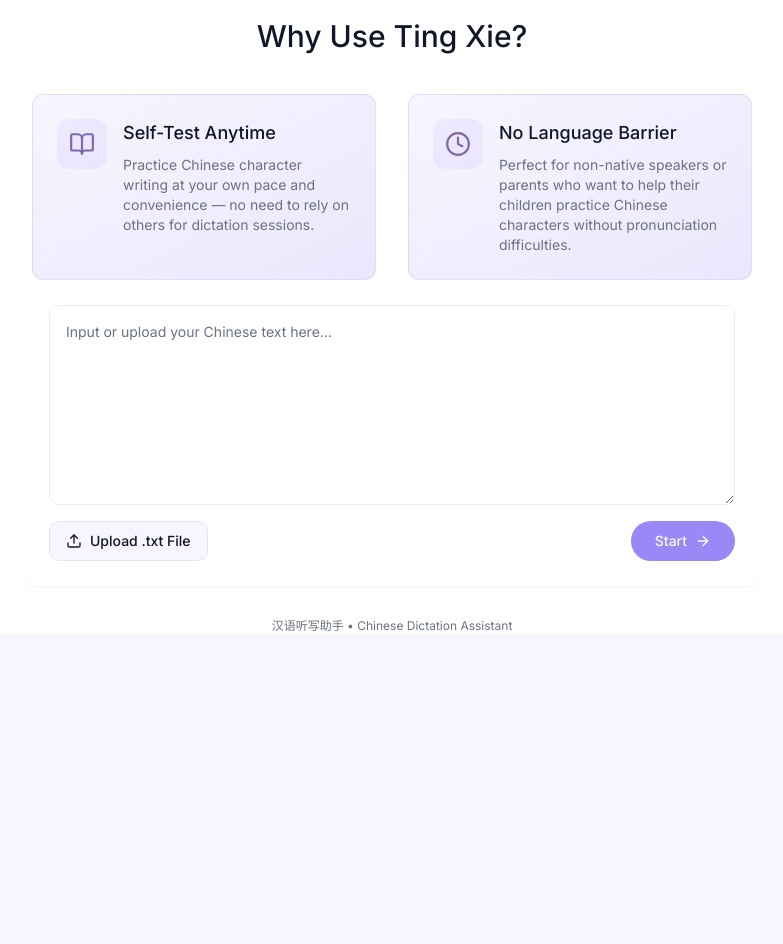
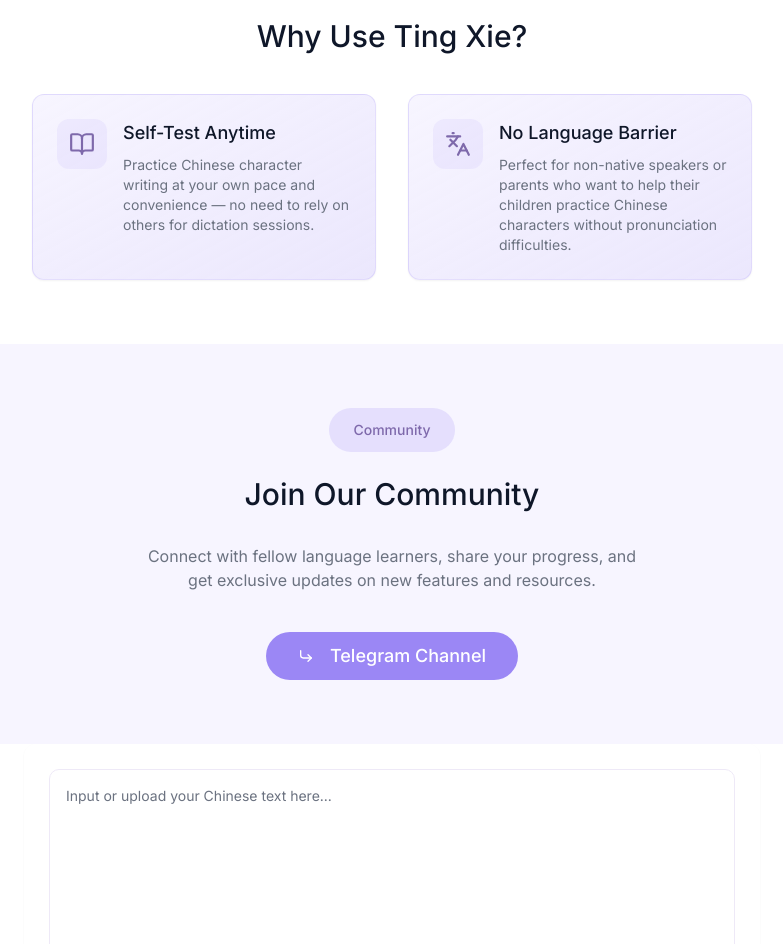
Before and after one commit to huipingdesigns/dicta-audio-fab-38, a React (Vite) app: page / in a window 1280 px wide. Shown: the part 1780-2724 px from the top of the page, without its empty margins (248-1031 px from the left). Before the commit the page ends 2414 px from the top, so only its background shows below. Built offline with nearby package versions, Linux system fonts and the light colour scheme.

Commit message:
Add community section and update icon
Add a "Join our community" section with a Telegram button and update the "no language barrier" icon.

```diff
--- a/src/components/Header.tsx
+++ b/src/components/Header.tsx
@@ -1,7 +1,8 @@
+
 import { motion } from "framer-motion";
 import { Link } from "react-router-dom";
 import { Button } from "@/components/ui/button";
-import { Upload, Share, Play, BookOpen, Clock } from "lucide-react";
+import { Upload, Share, Play, BookOpen, Languages } from "lucide-react";
 
 const Header = () => {
   return (
@@ -283,7 +284,7 @@ const Header = () => {
           >
             <div className="flex items-start gap-4">
               <div className="shrink-0 bg-purple/10 rounded-lg p-3 text-purple-dark">
-                <Clock size={26} />
+                <Languages size={26} />
               </div>
               <div className="text-left">
                 <h3 className="font-medium text-lg mb-2">No Language Barrier</h3>
@@ -293,6 +294,39 @@ const Header = () => {
           </motion.div>
         </div>
       </motion.div>
+
+      {/* Join our community section */}
+      <motion.div
+        className="w-full px-4 py-16 mt-16 bg-purple-light/30"
+        initial={{ opacity: 0 }}
+        animate={{ opacity: 1 }}
+        transition={{ delay: 0.6, duration: 0.5 }}
+      >
+        <div className="max-w-3xl mx-auto flex flex-col items-center text-center">
+          <span className="inline-block px-6 py-3 bg-purple/20 rounded-full text-sm font-medium text-purple-dark mb-6">
+            Community
+          </span>
+
+          <h2 className="text-3xl font-medium mb-8">
+            Join Our Community
+          </h2>
+
+          <p className="text-muted-foreground mb-10 max-w-lg">
+            Connect with fellow language learners, share your progress, and get exclusive updates on new features and resources.
+          </p>
+
+          <Button
+            className="bg-purple hover:bg-purple-dark text-white px-8 py-6 rounded-full text-lg group transition-all"
+            size="lg"
+          >
+            <svg xmlns="http://www.w3.org/2000/svg" viewBox="0 0 24 24" fill="none" stroke="currentColor" strokeWidth="2" strokeLinecap="round" strokeLinejoin="round" className="w-5 h-5 mr-2 group-hover:translate-x-[-2px] transition-transform">
+              <path d="M15 10l5 5-5 5" />
+              <path d="M4 4v7a4 4 0 0 0 4 4h12" />
+            </svg>
+            Telegram Channel
+          </Button>
+        </div>
+      </motion.div>
     </div>
   );
 };
```
